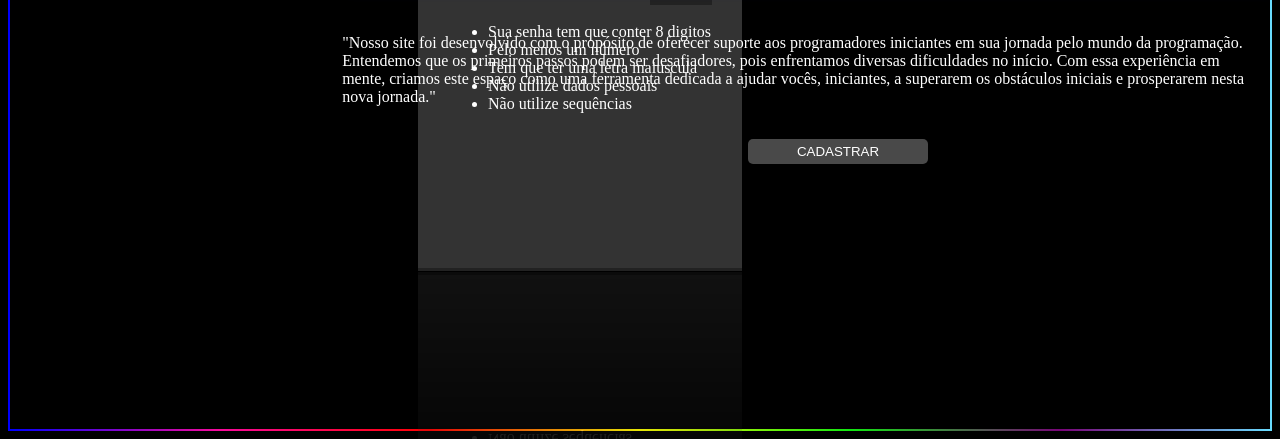
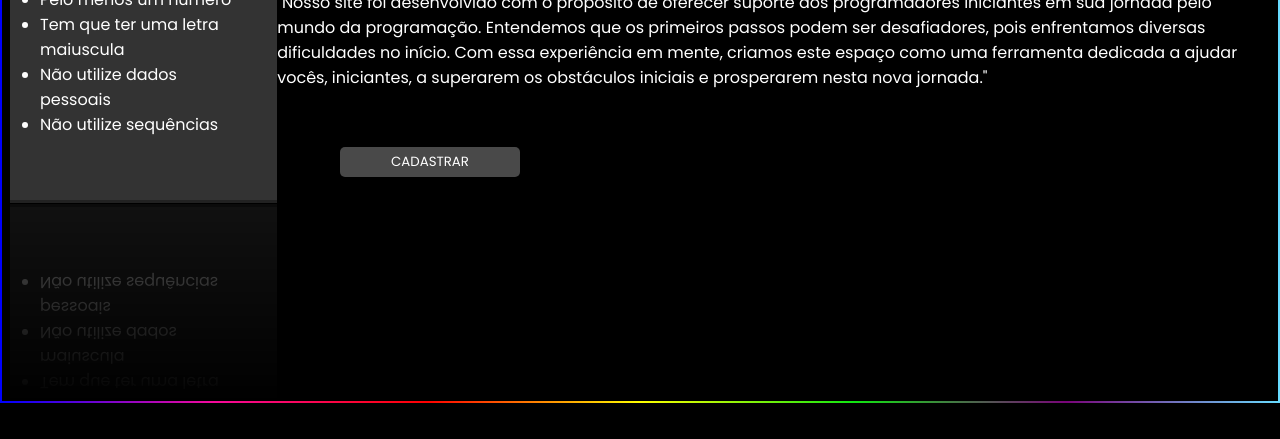
Before and after one commit to BiancaNr13/programmers-company, a plain HTML site: page index.html in a window 1280 px wide. Shown: the part 397-836 px from the top of the page. After the commit the page ends 800 px from the top, so only its background shows below. Drawn offline with Linux system fonts and the light colour scheme.

Commit message:
Atualizar o style.css

```diff
--- a/style.css
+++ b/style.css
@@ -1,4 +1,4 @@
-8@import url("https://fonts.googleapis.com/css2?family=Poppins:wght@100;200;300;400;500;600;700;800;900&display=swap");
+@import url("https://fonts.googleapis.com/css2?family=Poppins:wght@100;200;300;400;500;600;700;800;900&display=swap");
 * {
   margin: 0;
   padding: 0;
@@ -19,17 +19,12 @@ body {
   padding: 8px;
 }
 
-.b1{
-right:;
-}
-
-
 
 .container {
   position: relative;
   width: 800px;
   height: 400px;
-  left: 400px;
+
   border-radius: 20px 20px 0 0;
   padding: 30px;
   background: #333;
```
